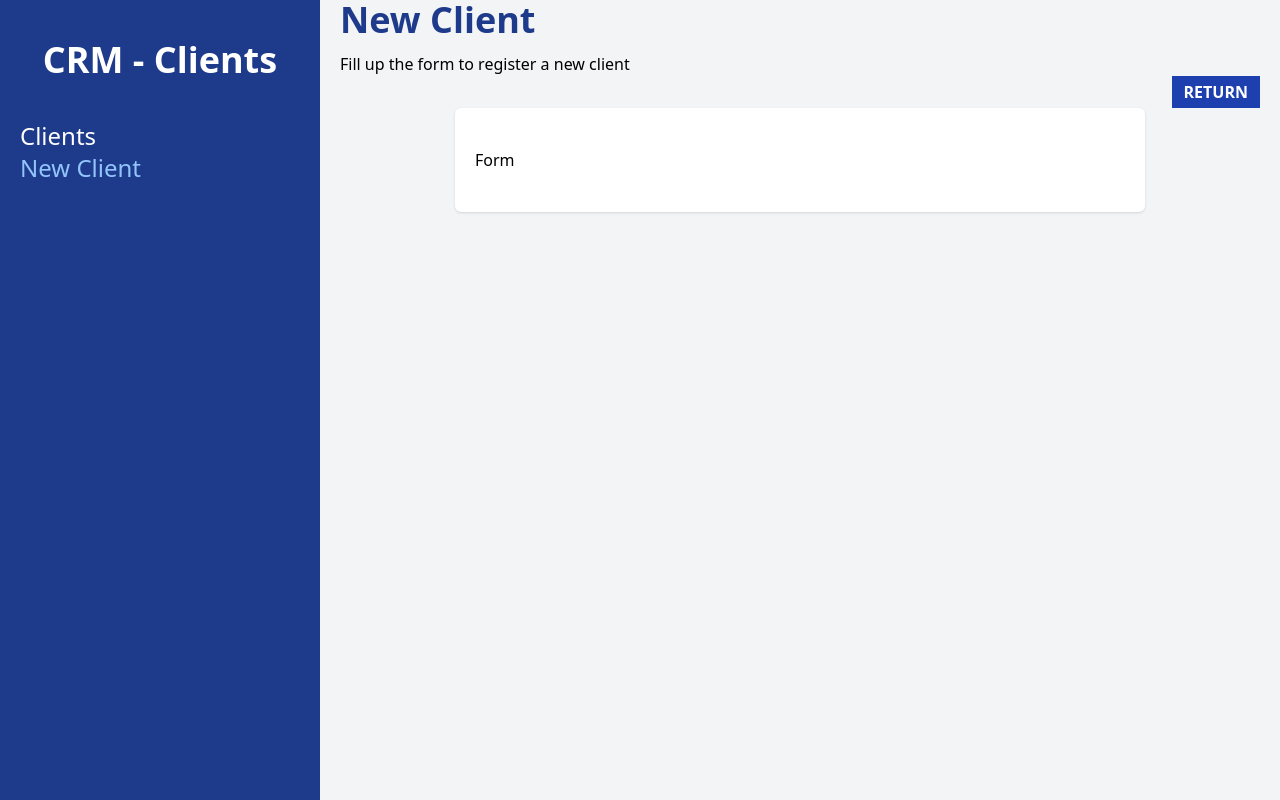
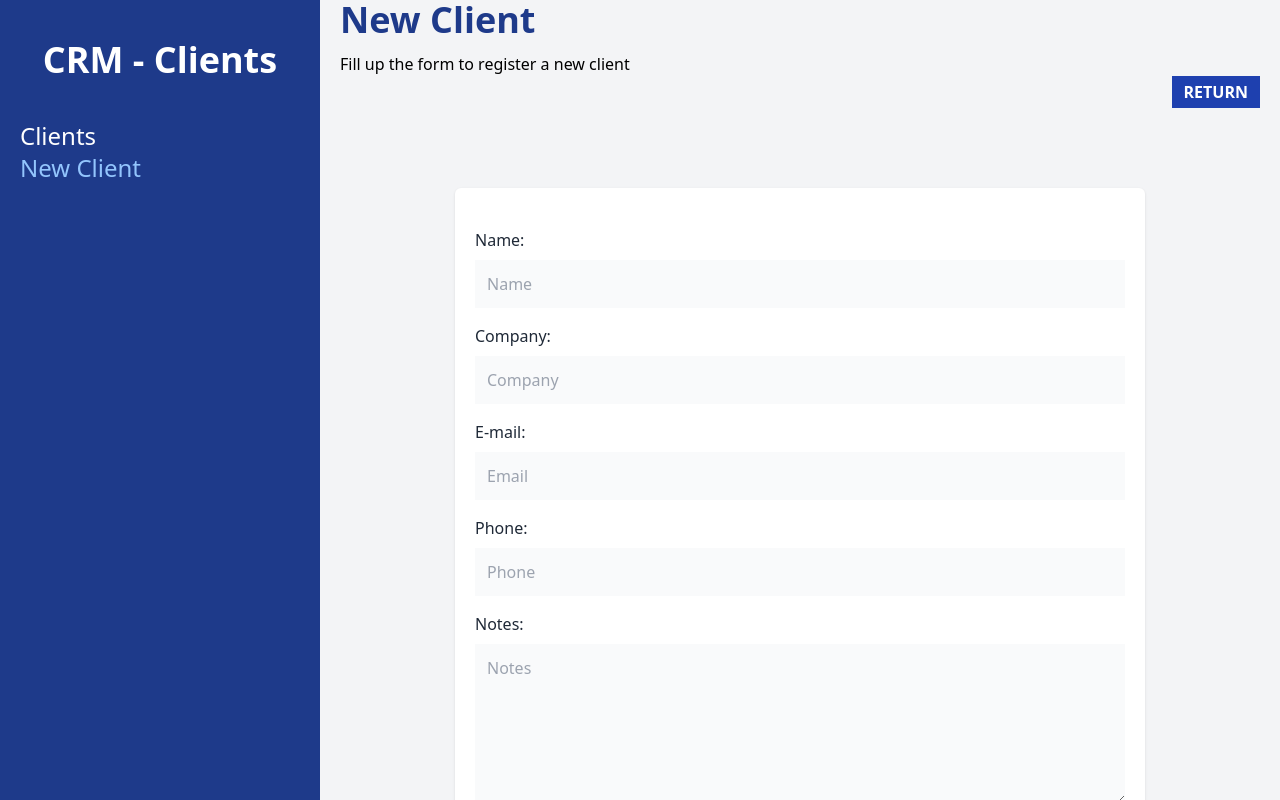
Before and after one commit to Yalex95/crm, a React (Vite) app: page /clients/new in a window 1280 px wide. Built offline with nearby package versions, Linux system fonts and the light colour scheme.

Commit message:
added first validations

```diff
--- /dev/null
+++ b/src/components/Error.jsx
@@ -0,0 +1,11 @@
+
+function Error({children}) {
+  return (
+    <div
+    className="text-center my-4 bg-red-600 text-white font-bold p-3 uppercase">
+        {children}
+    </div>
+  )
+}
+
+export default Error
--- /dev/null
+++ b/src/components/Form.jsx
@@ -0,0 +1,77 @@
+const CrmForm = ({cliente}) => {
+    return (
+        <>
+            <div className="mb-4 ">
+                <label
+                    className="text-gray-800"
+                    htmlFor="Name"
+                >Name:</label>
+                <input
+                    id="Name"
+                    type="text"
+                    className="mt-2 block w-full p-3 bg-gray-50"
+                    placeholder="Name"
+                    name="Name"
+                />
+            </div>
+            <div className="mb-4">
+                <label
+                    className="text-gray-800"
+                    htmlFor="company"
+                >Company:</label>
+                <input
+                    id="company"
+                    type="text"
+                    className="mt-2 block w-full p-3 bg-gray-50"
+                    placeholder="Company"
+                    name="company"
+                />
+            </div>
+
+            <div className="mb-4">
+                <label
+                    className="text-gray-800"
+                    htmlFor="email"
+                >E-mail:</label>
+                <input
+                    id="email"
+                    type="email"
+                    className="mt-2 block w-full p-3 bg-gray-50"
+                    placeholder="Email"
+                    name="email"
+                />
+            </div>
+
+            <div className="mb-4">
+                <label
+                    className="text-gray-800"
+                    htmlFor='phone'
+                >Phone:</label>
+                <input
+                    id='phone'
+                    type="tel"
+                    className="mt-2 block w-full p-3 bg-gray-50"
+                    placeholder="Phone"
+                    name='phone'
+                />
+            </div>
+
+            <div className="mb-4">
+                <label
+                    className="text-gray-800"
+                    htmlFor="notes"
+                >Notes:</label>
+                <textarea
+                    as="textarea"
+                    id="notes"
+                    type="text"
+                    className="mt-2 block w-full p-3 bg-gray-50 h-40 align-self"
+                    placeholder="Notes"
+                    name="notes"
+                />
+            </div>
+        </>
+    )
+}
+
+export default CrmForm
--- a/src/main.jsx
+++ b/src/main.jsx
@@ -3,7 +3,7 @@ import ReactDOM from 'react-dom/client'
 import './index.css'
 import {createBrowserRouter, RouterProvider} from 'react-router-dom'
 import Layout from './components/Layout'
-import NewClient from './pages/NewClient'
+import NewClient, {action as newClientAction} from './pages/NewClient'
 import Index, {loader as clientsLoader} from './pages/Index'
 
 // define routes
@@ -19,7 +19,8 @@ const router = createBrowserRouter([
       },
       {
         path: '/clients/new',
-        element: <NewClient/>
+        element: <NewClient/>,
+        action: newClientAction
       }
     ]
   }
--- a/src/pages/NewClient.jsx
+++ b/src/pages/NewClient.jsx
@@ -1,8 +1,25 @@
-import {useNavigate} from 'react-router-dom'
+import { Form,useActionData,useNavigate} from 'react-router-dom'
+import CrmForm from '../components/Form'
+import Error from '../components/Error'
+export async function action({request}){
+  const formData = await request.formData()
+  const data = Object.fromEntries(formData)
+  // validation
+  const errors = []
+  if(Object.values(data).includes('')){
+    errors.push('All fields are required')
+  }
 
+  if(errors.length > 0){
+    return errors
+  }
+
+}
 
 function NewClient() {
   const navigate = useNavigate()
+  const errors = useActionData()
+
   return (
     <>
       <h1 className='font-black text-4xl text-blue-900'>New Client</h1>
@@ -16,8 +33,19 @@ function NewClient() {
           Return
         </button>
       </div>
-      <div className="bg-white shadow rounded-md md:w-3/4 mx-auto px-5 py-10">
-        <p>Form</p>
+      <div className="mt-20 bg-white shadow rounded-md md:w-3/4 mx-auto px-5 py-10">
+        {errors?.length && errors.map((error,i)=>(
+          <Error key={i}>{error}</Error>
+        ))}
+        <Form
+        method='post'
+        >
+          <CrmForm/>
+          <input
+          type="submit"
+          className='mt-5 w-full bg-blue-800 p-3 uppercase font-bold text-white text-lg'
+          value="Register Client"/>
+        </Form>
       </div>
     </>
   )
```
